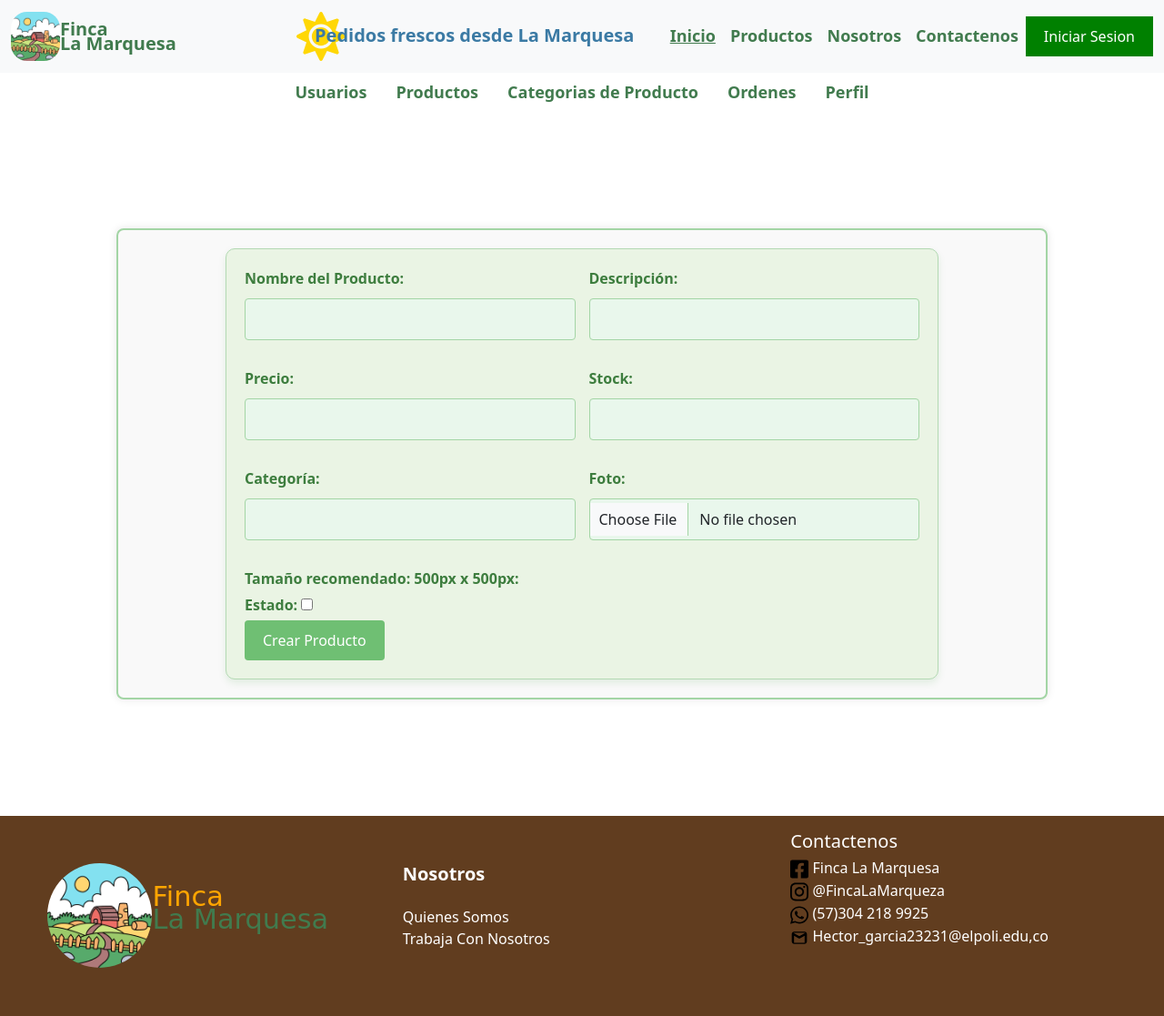
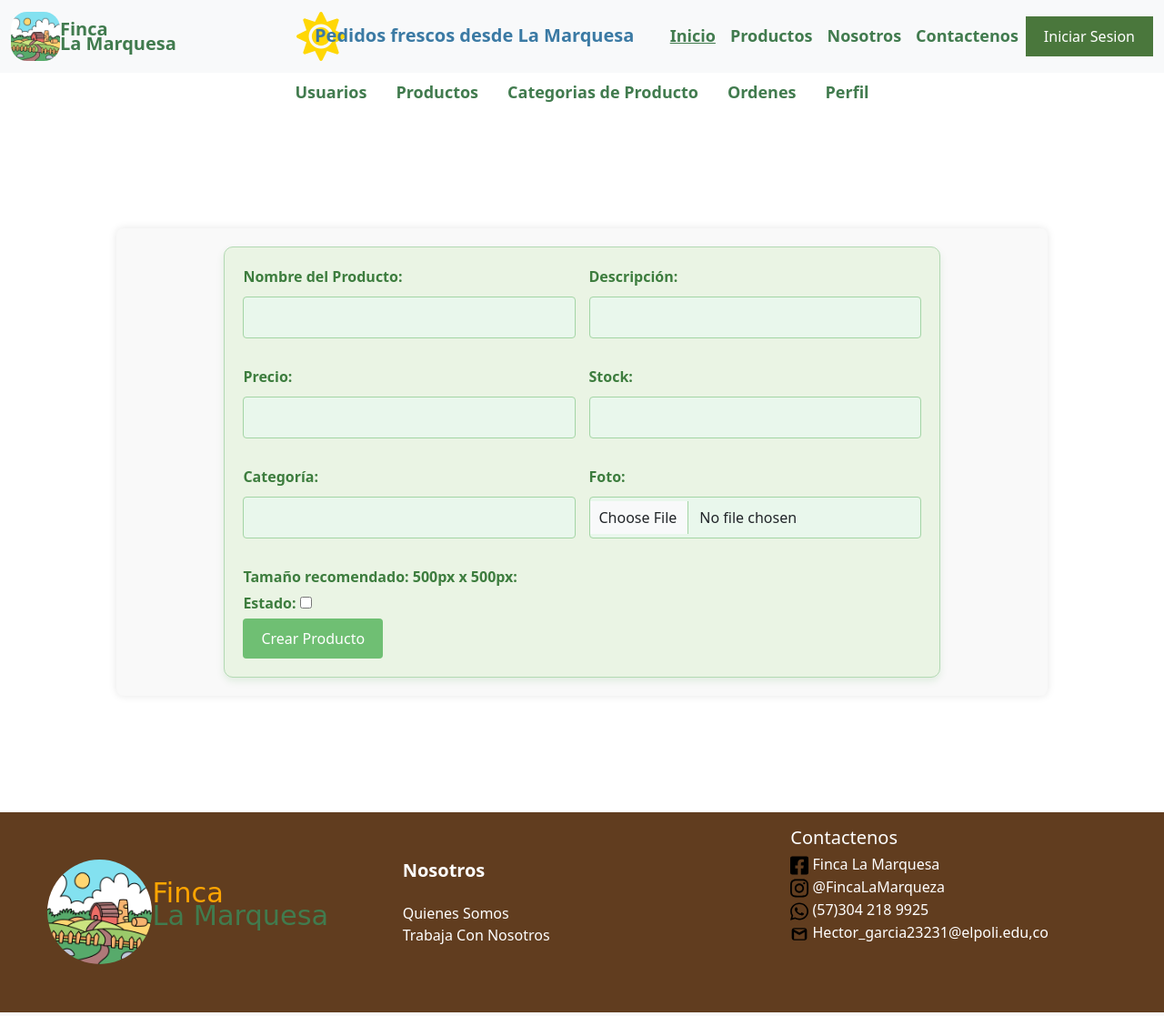
Before and after one commit to zTMike/InterfazAdministrativaPPI, a Django app: page /admin/crearproducto/ in a window 1280 px wide. Shown: the whole page at 91% size. Run offline with Django 5.2, Linux system fonts and the light colour scheme; data that the repository does not hold is empty; some web fonts are replaced.

Commit message:
Ali la mejor

```diff
--- a/CrearBD/Crear_Espacio_Usuario.sql
+++ b/CrearBD/Crear_Espacio_Usuario.sql
@@ -8,7 +8,7 @@ ALTER DATABASE OPEN;
 DROP TABLESPACE lamarquesabd INCLUDING CONTENTS and DATAFILES;
 
 CREATE TABLESPACE lamarquesabd LOGGING
-DATAFILE 'C:\Users\zTMike\Desktop\Semestre3\BaseDeDatos\Bases\lamarquesa.dbf' size 50M
+DATAFILE 'C:\BD\lamarquesa.dbf' size 50M
 extent management local segment space management auto;
 
 alter session set "_ORACLE_SCRIPT"=true;
--- a/CrearBD/ElimiarBD_Django.sql
+++ b/CrearBD/ElimiarBD_Django.sql
@@ -14,3 +14,5 @@ DROP TABLE ordenes;
 DROP TABLE productos;
 DROP TABLE categorias;
 DROP TABLE usuarios;
+DROP TABLE resenas;
+DROP TABLE favoritos;
--- a/LaMarqueza/static/CSS/Estilos.css
+++ b/LaMarqueza/static/CSS/Estilos.css
@@ -665,7 +665,7 @@
 }
 
 .dropdown-item.verde-oscuro {
-    color: green !important;
+    color: #008000 !important;
 }
 
 .dropdown-item:hover {
@@ -683,9 +683,7 @@
     box-shadow: 0 0 10px rgba(0, 0, 0, 0.1);
 }
 
-.form-container {
-    width: 100%;
-}
+
 
 .form-row {
     display: flex;
@@ -719,7 +717,7 @@
 
 .btn {
     padding: 10px 20px;
-    background-color: #007bff;
+    background-color: #008000;
     border: none;
     color: white;
     border-radius: 4px;
@@ -834,7 +832,7 @@
 
 /*Style CrearProductos*/
 
-    .container {
+    .container2 {
         max-width: 800px;
         margin: 0 auto;
         padding: 50px;
@@ -844,9 +842,6 @@
         box-shadow: 0 0 10px rgba(0, 0, 0, 0.1);
     }
 
-    .form-container {
-        width: 100%;
-    }
 
     .form-row {
         display: flex;
@@ -922,7 +917,7 @@
         color: #155724;
     }
     /*Style CrearCategoria*/
-    .container {
+    .container2 {
         max-width: 600px; /* Reduce el ancho máximo del contenedor */
         margin: 0 auto;
         padding: 40px;
@@ -1009,7 +1004,7 @@
 }
 
 .btn-primary {
-    background-color: #4CAF50; /* Verde suave para el botón */
+    background-color: #4CAF50 !important; /* Verde suave para el botón */
     border: none;
     color: white;
     padding: 10px 20px;
@@ -1147,8 +1142,8 @@
 }
 
 .btn-primary {
-    background-color: #4a773c; /* Color de fondo verde oscuro */
-    border-color: #3c6e3c; /* Color del borde verde más oscuro */
+    background-color: #4a773c !important; /* Color de fondo verde oscuro */
+    border-color: #3c6e3c !important; /* Color del borde verde más oscuro */
 }
 
 .btn-primary:hover {
@@ -1202,3 +1197,30 @@
     .form-buttons input {
         flex: 1;
     }
+
+/* Clase para el botón desactivado (outline) */
+.btn-outline-danger {
+    color: #dc3545;
+    border: 1px solid #dc3545;
+    background-color: transparent;
+    transition: background-color 0.3s, color 0.3s;
+}
+
+.btn-outline-danger:hover {
+    color: #fff;
+    background-color: #dc3545;
+    border-color: #dc3545;
+}
+
+/* Clase para el botón activado (filled) */
+.btn-danger {
+    color: #fff;
+    background-color: #dc3545;
+    border-color: #dc3545;
+    transition: background-color 0.3s, color 0.3s;
+}
+
+.btn-danger:hover {
+    background-color: #c82333;
+    border-color: #bd2130;
+}
--- a/LaMarqueza/static/JS/JavaScript.js
+++ b/LaMarqueza/static/JS/JavaScript.js
@@ -1,5 +1,13 @@
+function toggleHeart(button) {
+    button.classList.toggle('btn-danger');
+    button.classList.toggle('btn-outline-danger');
+}
+document.addEventListener('DOMContentLoaded', function () {
 
-document.addEventListener('DOMContentLoaded', function () {
+
+
+
+
     const cantidadInputs = document.getElementsByClassName('cantidad');
     const cantidadErrors = document.getElementsByClassName('cantidadError');
     const agregarButtons = document.getElementsByClassName('Agregar');
--- a/Productos/views.py
+++ b/Productos/views.py
@@ -63,27 +63,40 @@ def agregar_favoritos(request, id_producto_pro):
 
 # Mostrar Productos
 def productos(request):
+    user_id = request.user
+    print(user_id)
+    with connection.cursor() as cursor:
+            cursor.execute("SELECT * FROM productos where estado_pro = 1")
+            column_names = [col[0] for col in cursor.description]
+            productos = [
+                dict(zip(column_names, row))
+                for row in cursor.fetchall()
+            ]
+            cursor.execute("SELECT resenas.id_resena_re,resenas.id_producto_re,resenas.resena_re,usuarios.nombre_usu FROM resenas inner join usuarios on resenas.id_usuario_re = usuarios.id_usuario_usu")
+            column_names = [col[0] for col in cursor.description]
+            resenas = [
+                dict(zip(column_names, row))
+                for row in cursor.fetchall()
+            ]
+            if user_id == 1234991936:
+                print("Soy un admin")
+                cursor.execute("SELECT * FROM favoritos where id_usuario_fa = %s",[user_id])
+                column_names = [col[0] for col in cursor.description]
+                favoritos = [
+                    dict(zip(column_names, row))
+                    for row in cursor.fetchall()
+                ]
+            else:
 
-   with connection.cursor() as cursor:
-        cursor.execute("SELECT * FROM productos where estado_pro = 1")
-        column_names = [col[0] for col in cursor.description]
-        productos = [
-            dict(zip(column_names, row))
-            for row in cursor.fetchall()
-        ]
-        cursor.execute("SELECT resenas.id_resena_re,resenas.id_producto_re,resenas.resena_re,usuarios.nombre_usu FROM resenas inner join usuarios on resenas.id_usuario_re = usuarios.id_usuario_usu")
-        column_names = [col[0] for col in cursor.description]
-        resenas = [
-            dict(zip(column_names, row))
-            for row in cursor.fetchall()
-        ]
+                favoritos = []
 
 
 
 
 
 
-        return render(request, 'Productos.html', {'productosquerry': productos,'resenasquerry':resenas})
+
+    return render(request, 'Productos.html', {'productosquerry': productos,'resenasquerry':resenas,'favoritosquerry':favoritos,'user_id':user_id})
 #Administrar Productos
 def crearproducto(request):
     if request.method == 'POST':
```
Also changed, not shown: LaMarqueza/Templates/Productos.html (+22 -13 lines).
